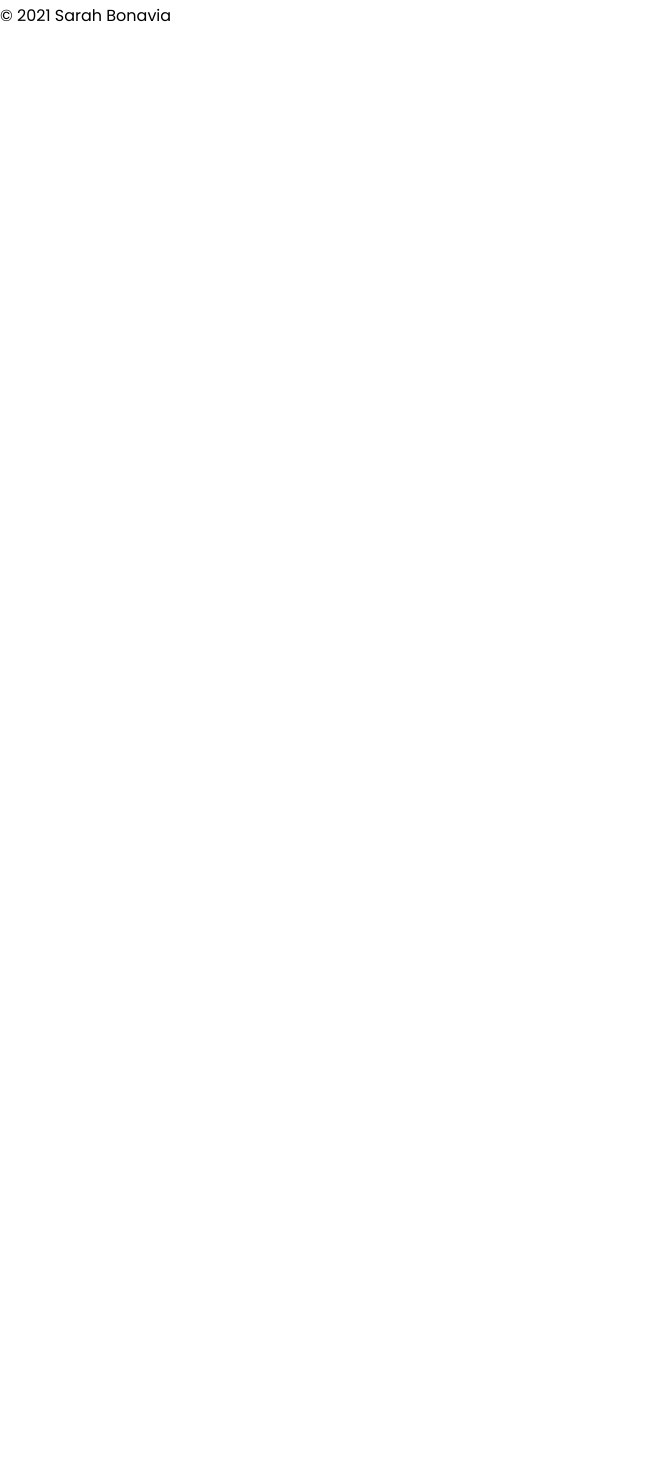
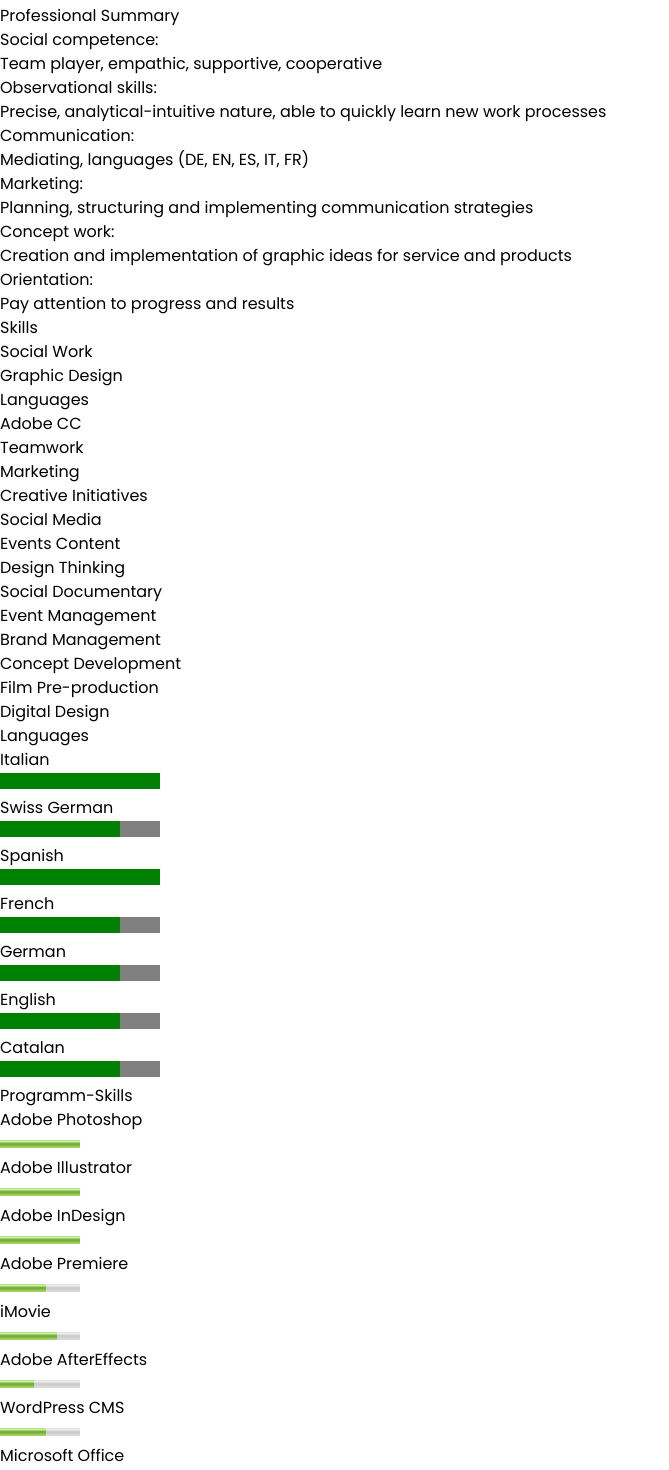
Before and after one commit to sarahbona/sarahbona.github.io, a Next.js app: page /cv in a window 1280 px wide. Shown: the part 140-1610 px from the top of the page, without its empty margins (0-669 px from the left). Before the commit the page ends 800 px from the top, so only its background shows below. Built offline with nearby package versions, Linux system fonts and the light colour scheme.

Commit message:
More content

```diff
--- /dev/null
+++ b/components/LanguageSkill.js
@@ -0,0 +1,9 @@
+const component = ({lang, level, value}) => (
+  <>
+    <dt>{lang}</dt>
+    <dd><progress max={4} value={value}>{level}</progress></dd>
+  </>
+)
+
+
+export default component
--- /dev/null
+++ b/components/ProgrammSkill.js
@@ -0,0 +1,9 @@
+const component = ({name, level, value}) => (
+  <>
+    <dt>{name}</dt>
+    <dd><meter max={7} value={value}>{level}</meter></dd>
+  </>
+)
+
+
+export default component
--- a/pages/cv.js
+++ b/pages/cv.js
@@ -1,4 +1,7 @@
 import Head from 'next/head'
+
+import LanguageSkill from '../components/LanguageSkill'
+import ProgrammSkill from '../components/ProgrammSkill'
 
 const page = () => (
   <div>
@@ -12,6 +15,68 @@ const page = () => (
       <h1>
         CV
       </h1>
+
+      <section>
+        <header><h1>Professional Summary</h1></header>
+        <dl>
+          <dt>Social competence:</dt><dd> Team player, empathic, supportive, cooperative</dd>
+          <dt>Observational skills:</dt><dd> Precise, analytical-intuitive nature, able to quickly learn new work processes</dd>
+          <dt>Communication:</dt><dd> Mediating, languages (DE, EN, ES, IT, FR)</dd>
+          <dt>Marketing:</dt><dd> Planning, structuring and implementing communication strategies</dd>
+          <dt>Concept work:</dt><dd> Creation and implementation of graphic ideas for service and products</dd>
+          <dt>Orientation:</dt><dd> Pay attention to progress and results</dd>
+        </dl>
+      </section>
+
+      <section>
+        <header><h1>Skills</h1></header>
+
+        <ul>
+          <li>Social Work</li>
+          <li>Graphic Design</li>
+          <li>Languages</li>
+          <li>Adobe CC</li>
+          <li>Teamwork</li>
+          <li>Marketing</li>
+          <li>Creative Initiatives</li>
+          <li>Social Media</li>
+          <li>Events Content</li>
+          <li>Design Thinking</li>
+          <li>Social Documentary</li>
+          <li>Event Management</li>
+          <li>Brand Management</li>
+          <li>Concept Development</li>
+          <li>Film Pre-production</li>
+          <li>Digital Design</li>
+        </ul>
+
+        <h2>Languages</h2>
+
+        <dl>
+          <LanguageSkill lang="Italian" level="Father tongue" value={4} />
+          <LanguageSkill lang="Swiss German" level="Mother tongue" value={3} />
+          <LanguageSkill lang="Spanish" level="High level" value={4} />
+          <LanguageSkill lang="French" level="Advanced level" value={3} />
+          <LanguageSkill lang="German" level="Advanced level" value={3} />
+          <LanguageSkill lang="English" level="Advanced level" value={3} />
+          <LanguageSkill lang="Catalan" level="Good" value={3} />
+        </dl>
+
+        <h2>Programm-Skills</h2>
+
+        <dl>
+          <ProgrammSkill name="Adobe Photoshop" level="Advanced" value={7} />
+          <ProgrammSkill name="Adobe Illustrator" level="Advanced" value={7} />
+          <ProgrammSkill name="Adobe InDesign" level="Advanced" value={7} />
+          <ProgrammSkill name="Adobe Premiere" level="Advanced" value={4} />
+          <ProgrammSkill name="iMovie" level="Advanced" value={5} />
+          <ProgrammSkill name="Adobe AfterEffects" level="Advanced" value={3} />
+          <ProgrammSkill name="WordPress CMS" level="Advanced" value={4} />
+          <ProgrammSkill name="Microsoft Office" level="Advanced" value={5} />
+          <ProgrammSkill name="Sketch" level="Advanced" value={3} />
+        </dl>
+
+      </section>
     </main>
   </div>
 )
--- a/pages/index.js
+++ b/pages/index.js
@@ -1,4 +1,5 @@
 import Head from 'next/head'
+import Link from 'next/link'
 
 const page = () => (
   <div>
@@ -36,9 +37,54 @@ const page = () => (
           <li>Marketing</li>
           <li>Creative Initiatives</li>
         </ul>
+
+        <Link href="/cv">See my CV</Link>
+      </section>
+
+      <section>
+        <header><h1>Looking for an
+          opportunity to
+          provide a change</h1></header>
+
+        <p>
+          I want to make a difference. And I can make a difference.
+        </p>
+        <p>
+          I have worked as a graphic designer for various brands and agencies in
+          print media, packaging design, development and corporate design.
+          That’s good and exciting. But I am looking for more.
+        </p>
+        <p>
+          I would like to grow, develop in a team, get the best out of myself -
+          make a difference. With more than 15 years of professional experience
+          in a wide range of activities, I want to bring the whole range of
+          skills to my work. As a visual designer, communication strategist,
+          social worker and multilingual person I aim to work for projects that
+          have a meaning, a purpose.
+        </p>
+        <p>
+          Are you interested in working together? I would love to hear from you.
+        </p>
+
+        <Link href="/contact">Get in Touch</Link>
+      </section>
+
+
+      <section>
+        <header><h1>Collaborations{'&'}Volunteering</h1></header>
+
+        <p>
+          I am and have been collaborating with Verein Zürich City Card (SPAZ),
+          ExpoTranskultur (Zurich), Bio Ticino, Terra Verde Bio-Gourmet
+          (Zurich), Body Learning (Zürich), La Festuca (Biasca, Ticino),
+          Fabbrica di Zurigo (Zurich), Amal Center (Ioannina, Greece), Punto
+          d’Incontro (Zurich), Marea Granate Zürich, Integrationsförderung der
+          Stadt Zürich, PBI - Peace Brigades International (Barcelona) among
+          others.
+        </p>
       </section>
     </main>
-    </div>
+  </div >
 )
 
 export default page
```
Lines whose indentation alone changed are shown as unchanged.
